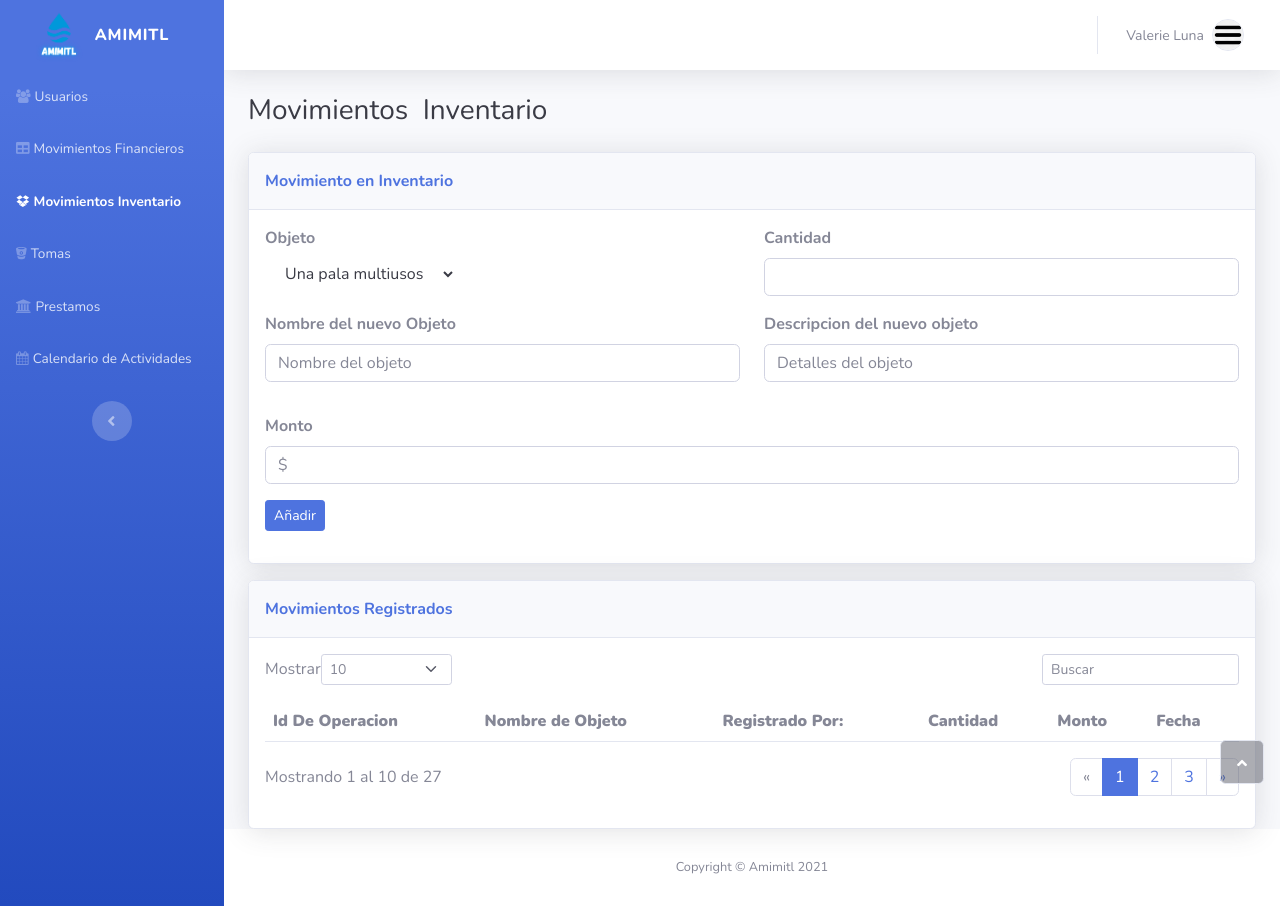
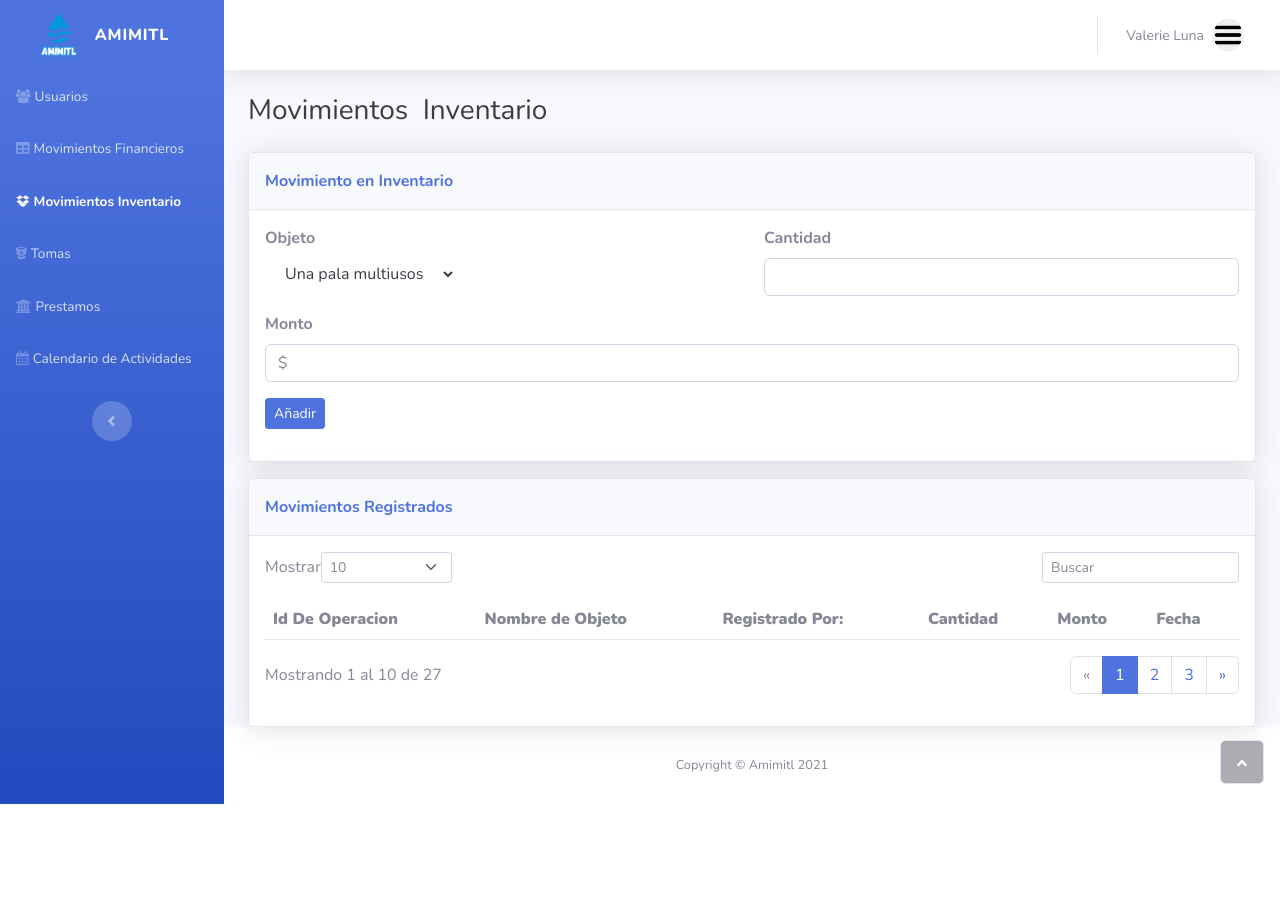
Before and after one commit to pabloacostaflores/control-of-association-members, a PHP site: page /movimientosInventario.php in a window 1280 px wide. After the commit the page ends 804 px from the top, so only its background shows below. Run offline with PHP 8.4, Linux system fonts and the light colour scheme; a user stored in the database is signed in; data comes from the database, SQL or seed files in the repository; data that the repository does not hold is empty.

Commit message:
mov inv form dinamico

```diff
--- a/movimientosInventario.php
+++ b/movimientosInventario.php
@@ -75,7 +75,7 @@
                                         <div class="col">
                                             <div class="mb-3"><label class="form-label" for="username"><strong>Objeto</strong><br></label>
                                                 <br>
-                                                <label><select name="invt" class= "dropdown-item">
+                                                <label><select id="drop1" name="invt" class= "dropdown-item">
                                                 <?php
                                                 include("assets/php/conexion.php");
                                                 $sql = "SELECT * FROM objeto";
@@ -97,19 +97,12 @@
                                             <div class="mb-3"><label class="form-label" for="email"><strong>Cantidad</strong><br></label><input class="form-control" type="number" id="email-3" name="cantidad" required=""></div>
                                         </div>
                                     </div>
-                                    <div class="row">
-                                        <div class="col">
-                                            <div class="mb-3"><label class="form-label" for="username"><strong>Nombre del nuevo Objeto</strong></label><input class="form-control" type="text" id="username-1" name="nombreObjecto" placeholder="Nombre del objeto"></div>
-                                        </div>
-                                        <div class="col">
-                                            <div class="mb-3"><label class="form-label" for="email"><strong>Descripcion del nuevo objeto</strong><br></label><input class="form-control" type="text" id="email-1" name="Descripcion" placeholder="Detalles del objeto"></div>
-                                        </div>
+                                    <div class="row" id ="altrow" >
+
                                     </div>
-                                    <div class="row">
-                                        <div class="col">
-                                            <div class="mb-3"></div>
-                                            <div class="mb-3"><label class="form-label" for="username"><strong>Monto</strong></label><input class="form-control" type="number" id="username-2" name="monto" placeholder="$"></div>
-                                        </div>
+                                    <div class="row" id = "username-2">
+                                        <div class="col"><div class="mb-3">
+                                            <label class="form-label" for="username"><strong>Monto</strong></label><input class="form-control" type="number" id="username-2" name="monto" placeholder="$"></div></div>
                                     </div>
                                     <div class="mb-3"><button class="btn btn-primary btn-sm" type="submit" name ="inventario">Añadir</button></div>
                                 </form>
@@ -217,7 +210,24 @@
         </div><a class="border rounded d-inline scroll-to-top" href="#page-top"><i class="fas fa-angle-up"></i></a>
     </div>
     <script>
-        var dropdow
+        var dropdow = document.getElementById("drop1");
+        dropdow.onchange = function(){
+            if (dropdow.value == "Otros") {
+                document.getElementById("altrow").innerHTML = '<div class="col"><div class="mb-3"><label class="form-label" for="username"><strong>Nombre del nuevo Objeto</strong></label><input class="form-control" type="text" id="username-1" name="nombreObjecto" placeholder="Nombre del objeto"></div></div><div class="col"><div class="mb-3"><label class="form-label" for="email"><strong>Descripcion del nuevo objeto</strong><br></label><input class="form-control" type="text" id="email-1" name="Descripcion" placeholder="Detalles del objeto"></div></div>';
+            } else {
+                document.getElementById("altrow").innerHTML = "";
+            }
+        }
+    </script>
+    <script>
+        var cantidad = document.getElementById("email-3");
+        cantidad.onchange = function(){
+            if (cantidad.value >= 0) {
+                document.getElementById("username-2").innerHTML = '<div class="col"><div class="mb-3"><label class="form-label" for="username"><strong>Monto</strong></label><input class="form-control" type="number" id="username-2" name="monto" placeholder="$"></div></div>';
+            } else {
+                document.getElementById("username-2").innerHTML = "";
+            }
+        }
     </script>
     <script src="assets/bootstrap/js/bootstrap.min.js"></script>
     <script src="assets/js/theme.js"></script>
```
